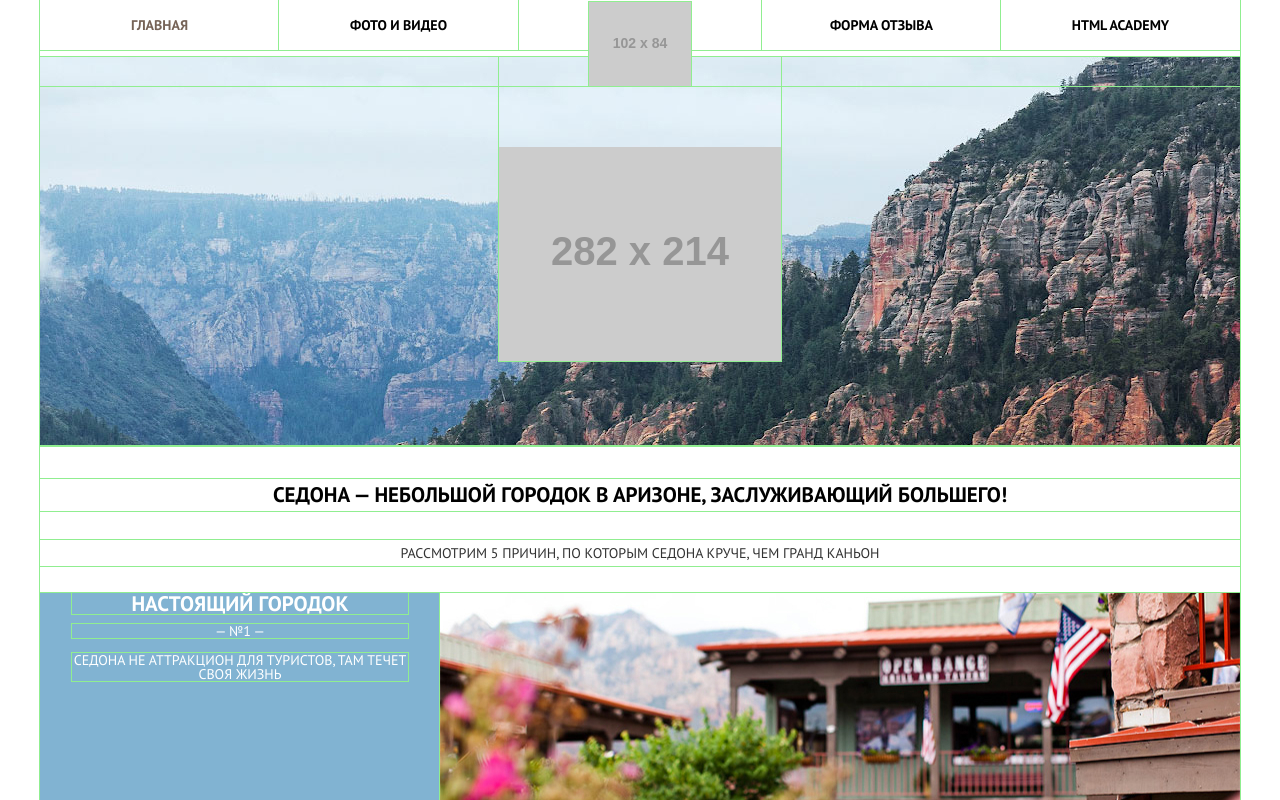
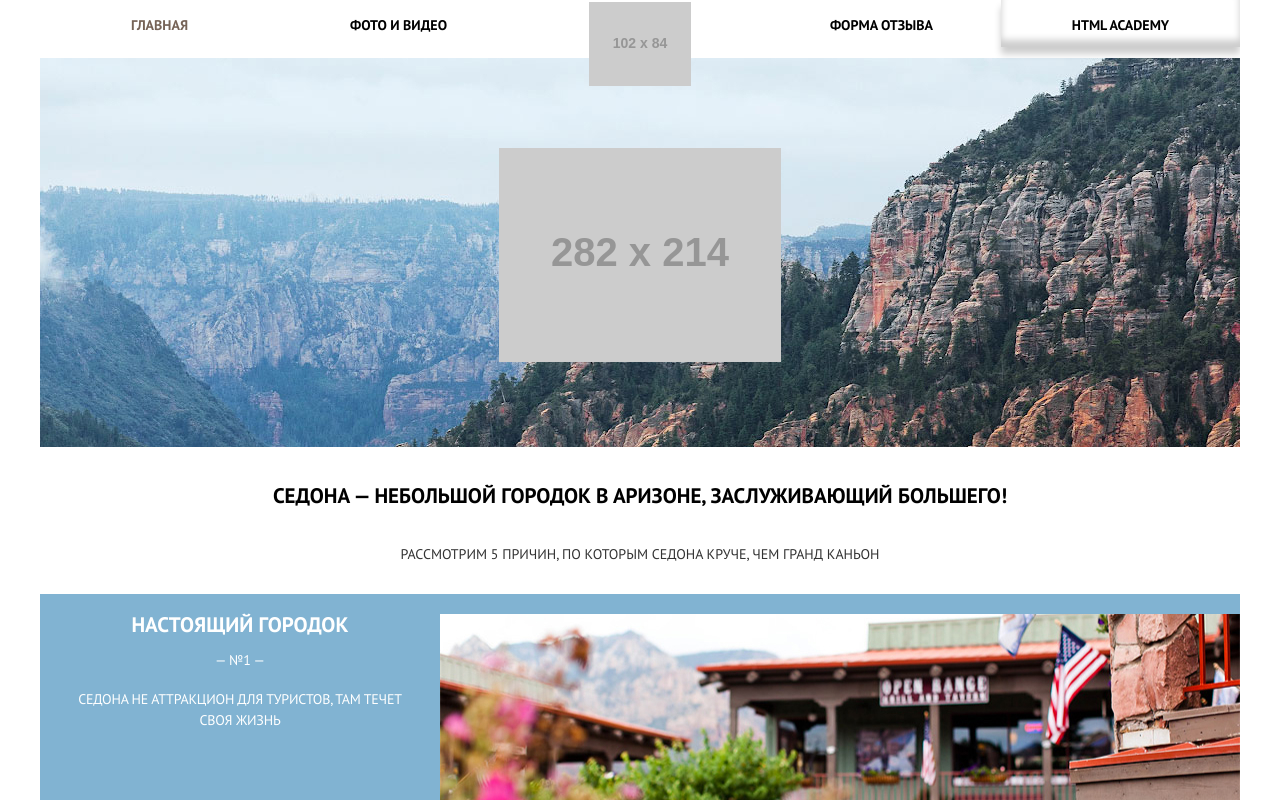
Before and after one commit to St-DenisNikita/383653-sedona-21, a website: page source/index.html in a window 1280 px wide. Shown: the top 800 px of the page. Drawn offline with nearby package versions, Linux system fonts and the light colour scheme; files that its build step writes are made by us from their sources; placeholder pictures from the web are drawn by us.

Commit message:
Стилизует выпадающее меню

```diff
--- a/source/less/blocks/main-header.less
+++ b/source/less/blocks/main-header.less
@@ -37,7 +37,7 @@
 .main-header__intro {
   min-height: 389px;
   margin: 0 -18px;
-  margin-top: -29px;
+  margin-top: -28px;
   background-color: rgb(226, 240, 249);
   background-image: url("../img/back-mobile.jpg");
   background-repeat: no-repeat;
--- a/source/less/blocks/main-navigation.less
+++ b/source/less/blocks/main-navigation.less
@@ -79,3 +79,10 @@
     }
   }
 }
+
+.main-navigation__item:last-child .main-navigation__link {
+  box-shadow: inset 0 -7px 7px rgba(0, 0, 0, 0.2),
+  0 7px 7px rgba(0, 0, 0, 0.2);
+  padding-bottom: 11px;
+
+}
--- a/source/less/blocks/reasons.less
+++ b/source/less/blocks/reasons.less
@@ -20,6 +20,9 @@
 
 .reasons__list {
   .ulstyle;
+  padding-top: 20px;
+
+  background-color: rgb(129, 179, 210);
 
   @media (min-width: 768px) {
     display: grid;
@@ -31,7 +34,7 @@
   padding: 25px 18px;
 
   &--detailed {
-    background-color: rgb(129, 179, 210);
+    padding-top: 39px;
     color: rgb(255, 255, 255);
     padding-bottom: 0;
 
@@ -87,7 +90,7 @@
   line-height: 1;
 
   margin: 0;
-  margin-bottom: 10px;
+  margin-bottom: 18px;
 
   @media (min-width: 768px) {
     font-size: 21px;
@@ -136,12 +139,14 @@
 }
 
 .reasons__number {
-  margin-bottom: 15px;
+  margin-bottom: 22px;
 }
 
 .reasons__short-description {
+  line-height: 1.5;
   &--detailed {
-    margin-bottom: 35px;
+    margin-bottom: 30px;
+    letter-spacing: -0.2px;
   }
 }
 
--- a/source/less/global.less
+++ b/source/less/global.less
@@ -1,6 +1,6 @@
-* {
+/* {
   outline: 1px solid lightgreen;
-}
+}*/
 
 body {
   margin: 0;
```
